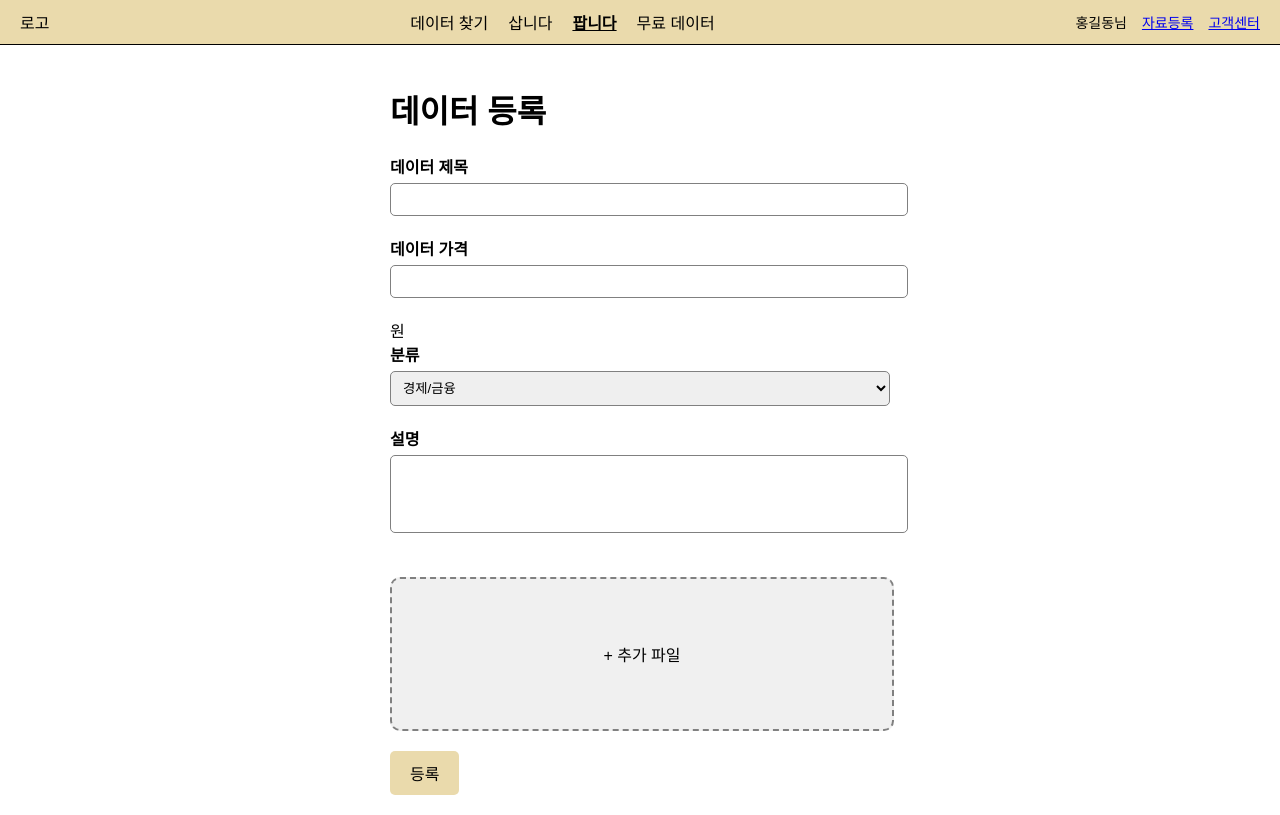
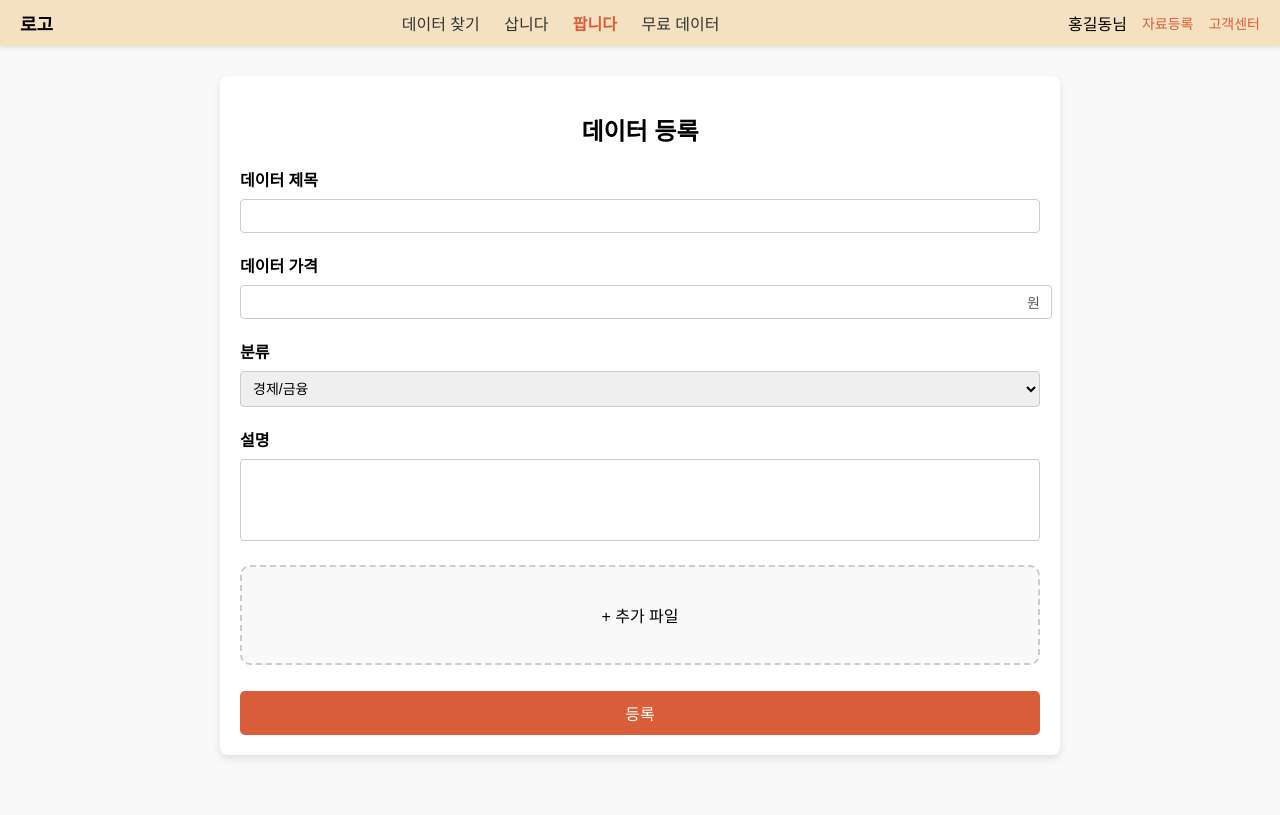
Before and after one commit to ro-jun/Data_Market_Platform, a Flask app: template donguk/datainsert/templates/upload.html in a window 1280 px wide. After the commit the page ends 759 px from the top, so only its background shows below. Run offline with Flask 3, Linux system fonts and the light colour scheme; the template is opened without the code that fills it, so the values that code supplies are empty.

Commit message:
feat: 데이터 등록 페이지 구현

```diff
--- a/donguk/datainsert/app.py
+++ b/donguk/datainsert/app.py
@@ -1,29 +1,44 @@
-from flask import Flask, render_template, request
-import os
+from flask import Flask, render_template, request, jsonify
+from pymongo import MongoClient
 
 app = Flask(__name__)
-UPLOAD_FOLDER = 'static/uploads'
-os.makedirs(UPLOAD_FOLDER, exist_ok=True)
-app.config['UPLOAD_FOLDER'] = UPLOAD_FOLDER
 
-@app.route('/upload', methods=['GET', 'POST'])
-def upload():
-    if request.method == 'POST':
-        title = request.form['title']
-        price = request.form['price']
-        category = request.form['category']
-        description = request.form['description']
-        files = request.files.getlist('files[]')
+# MongoDB 연결 설정
+client = MongoClient('mongodb://localhost:27017/')
+db = client.dataMarket
+data_collection = db.data
 
-        # 파일 저장
-        file_names = []
-        for file in files:
-            file.save(os.path.join(app.config['UPLOAD_FOLDER'], file.filename))
-            file_names.append(file.filename)
+# 데이터 등록 페이지
+@app.route('/')
+def index():
+    return render_template('upload.html')
 
-        return f"등록 성공! 제목: {title}, 가격: {price}, 분류: {category}, 설명: {description}, 파일: {file_names}"
+# 데이터 저장 API
+@app.route('/submit-data', methods=['POST'])
+def submit_data():
+    # JSON 데이터 받아오기
+    data = request.json
+    title = data.get('title')
+    price = data.get('price')
+    category = data.get('category')
+    description = data.get('description')
+    files = data.get('files')
 
-    return render_template('upload.html')
+    # 데이터 유효성 확인
+    if not title or not price or not category or not description or not files:
+        return jsonify({"success": False, "message": "모든 필드를 입력해주세요!"}), 400
+
+    # MongoDB에 저장
+    new_data = {
+        "title": title,
+        "price": price,
+        "category": category,
+        "description": description,
+        "files": files
+    }
+    data_collection.insert_one(new_data)
+
+    return jsonify({"success": True, "message": "등록이 완료되었습니다!"})
 
 if __name__ == '__main__':
     app.run(debug=True)
--- a/donguk/datainsert/static/css/styles.css
+++ b/donguk/datainsert/static/css/styles.css
@@ -1,7 +1,8 @@
-/* 공통 스타일 */
+/* 전체 스타일 */
 body {
+    font-family: Arial, sans-serif;
     margin: 0;
-    font-family: Arial, sans-serif;
+    padding: 0;
     background-color: #f9f9f9;
 }
 
@@ -9,161 +10,200 @@ body {
     display: flex;
     justify-content: space-between;
     align-items: center;
-    background-color: #eadaac;
+    background-color: #f4e1c1;
     padding: 10px 20px;
-    border-bottom: 1px solid black;
+    box-shadow: 0 2px 4px rgba(0, 0, 0, 0.1);
 }
 
-.nav {
-    display: flex;
-    gap: 20px;
+.logo {
+    font-size: 18px;
+    font-weight: bold;
 }
 
 .nav a {
+    margin: 0 10px;
     text-decoration: none;
-    color: black;
-    font-size: 16px;
+    color: #333;
 }
 
 .nav a.active {
     font-weight: bold;
-    text-decoration: underline;
+    color: #d95d39;
 }
 
 .user-info {
     display: flex;
+    align-items: center;
     gap: 15px;
-    font-size: 14px;
 }
 
-/* 업로드 섹션 */
-.content {
-    padding: 20px;
-    display: flex;
-    justify-content: center;
-    align-items: center;
-    background-color: white;
+.user-info a {
+    text-decoration: none;
+    font-size: 14px;
+    color: #d95d39;
 }
 
-.upload-section {
-    width: 500px;
-    text-align: left;
+.content {
+    max-width: 800px;
+    margin: 30px auto;
+    background-color: white;
+    padding: 20px;
+    border-radius: 8px;
+    box-shadow: 0 4px 8px rgba(0, 0, 0, 0.1);
+}
+
+.upload-container h1 {
+    font-size: 24px;
+    font-weight: bold;
+    margin-bottom: 20px;
+    text-align: center;
+}
+
+.form-group {
+    margin-bottom: 20px;
 }
 
 label {
     display: block;
-    margin-bottom: 5px;
+    margin-bottom: 8px;
     font-weight: bold;
 }
 
-input, select, textarea {
+input[type="text"],
+input[type="number"],
+select,
+textarea {
     width: 100%;
     padding: 8px;
-    margin-bottom: 20px;
-    border: 1px solid gray;
-    border-radius: 5px;
+    font-size: 14px;
+    border: 1px solid #ccc;
+    border-radius: 4px;
+    box-sizing: border-box;
+    outline: none;
+}
+
+input[type="text"]:focus,
+input[type="number"]:focus,
+select:focus,
+textarea:focus {
+    border-color: #d95d39;
 }
 
 textarea {
     resize: none;
 }
 
-.file-upload {
-    margin-top: 20px;
+.price-input-container {
+    display: flex;
+    align-items: center;
+    position: relative;
 }
 
-.dropzone {
-    width: 100%;
-    height: 150px;
-    border: 2px dashed gray;
-    border-radius: 10px;
-    display: flex;
-    justify-content: center;
-    align-items: center;
-    margin-bottom: 20px;
-    cursor: pointer;
-    background-color: #f0f0f0;
+.price-input-container input {
+    flex: 1;
+    margin-right: 5px;
 }
 
-.dropzone.dragging {
-    background-color: #e0e0e0;
+.price-input-container .unit {
+    font-size: 14px;
+    color: #555;
+    margin-left: -30px;
 }
 
-/* 기존 파일 업로드 필드 숨기기 */
-.file-input-hidden {
-    display: none; /* 완전히 숨기기 */
+/* 드롭존 */
+.dropzone {
+    border: 2px dashed #ccc;
+    border-radius: 10px;
+    padding: 20px;
+    text-align: center;
+    cursor: pointer;
+    background-color: #f9f9f9;
 }
 
-ul {
-    list-style: none;
+.dropzone:hover {
+    background-color: #f4e4d1;
+}
+
+.file-input-hidden {
+    display: none;
+}
+
+#file-list {
+    margin-top: 10px;
+    list-style-type: none;
     padding: 0;
 }
 
-li {
+#file-list li {
+    margin: 5px 0;
+    font-size: 14px;
     display: flex;
+    justify-content: space-between;
     align-items: center;
-    justify-content: space-between;
-    border: 1px solid gray;
-    border-radius: 5px;
-    padding: 5px 10px;
-    margin-bottom: 10px;
-    background-color: #fff;
 }
 
-.upload-button {
-    padding: 10px 20px;
-    background-color: #eadaac;
+#file-list li .remove-file {
+    margin-left: 10px;
+    color: red;
+    cursor: pointer;
+    font-weight: bold;
+}
+
+#file-list li .remove-file:hover {
+    text-decoration: underline;
+}
+
+/* 팝업 스타일 */
+.popup {
+    position: fixed;
+    top: 50%;
+    left: 50%;
+    transform: translate(-50%, -50%);
+    background-color: white;
+    border: 1px solid #ccc;
+    border-radius: 10px;
+    box-shadow: 0 4px 8px rgba(0, 0, 0, 0.2);
+    padding: 20px;
+    z-index: 1000;
+    display: none;
+}
+
+.popup.hidden {
+    display: none;
+}
+
+.popup-content {
+    text-align: center;
+}
+
+.popup-content button {
+    margin-top: 10px;
+    padding: 8px 16px;
+    background-color: #d95d39;
+    color: white;
     border: none;
     border-radius: 5px;
     cursor: pointer;
-    font-size: 16px;
+    font-size: 14px;
 }
 
-.upload-button:hover {
-    background-color: #d9c3a5;
+.popup-content button:hover {
+    background-color: #c04b34;
 }
 
-/* 팝업 창 기본 스타일 */
-.popup {
-    position: fixed;
-    top: 0;
-    left: 0;
+/* 버튼 스타일 */
+.submit-button {
     width: 100%;
-    height: 100%;
-    background: rgba(0, 0, 0, 0.5); /* 반투명 배경 */
-    display: flex;
-    justify-content: center;
-    align-items: center;
-    z-index: 9999;
+    padding: 10px;
+    background-color: #d95d39;
+    color: white;
+    border: none;
+    border-radius: 5px;
+    font-size: 16px;
+    cursor: pointer;
+    margin-top: 10px;
 }
 
-.popup.hidden {
-    display: none; /* 숨김 처리 */
+.submit-button:hover {
+    background-color: #c04b34;
 }
-
-.popup-content {
-    background: white;
-    padding: 20px 30px;
-    border-radius: 8px;
-    text-align: center;
-    box-shadow: 0px 4px 10px rgba(0, 0, 0, 0.2);
-}
-
-.popup-content p {
-    margin-bottom: 20px;
-    font-size: 18px;
-    font-weight: bold;
-}
-
-#close-popup {
-    padding: 10px 20px;
-    border: none;
-    background-color: #eadaac;
-    border-radius: 5px;
-    cursor: pointer;
-    font-size: 16px;
-}
-
-#close-popup:hover {
-    background-color: #d9c3a5;
-}
--- a/donguk/datainsert/templates/upload.html
+++ b/donguk/datainsert/templates/upload.html
@@ -6,8 +6,9 @@
     <title>데이터 등록</title>
     <link rel="stylesheet" href="{{ url_for('static', filename='css/styles.css') }}">
 </head>
+
 <body>
-    <header class="header">
+     <header class="header">
         <div class="logo">로고</div>
         <nav class="nav">
             <a href="#">데이터 찾기</a>
@@ -20,23 +21,22 @@
             <a href="#">자료등록</a>
             <a href="#">고객센터</a>
         </div>
-    </header>
-    <main class="content">
-        <div class="upload-section">
+    </header>    <main class="content">
+        <div class="upload-container">
             <h1>데이터 등록</h1>
-            <form action="/upload" method="POST" enctype="multipart/form-data" id="data-form">
-                <!-- 데이터 제목 -->
-                <div>
+            <form id="data-form">
+                <div class="form-group">
                     <label for="title">데이터 제목</label>
                     <input type="text" id="title" name="title" required>
                 </div>
-                <!-- 데이터 가격 -->
-                <div>
+                <div class="form-group">
                     <label for="price">데이터 가격</label>
-                    <input type="number" id="price" name="price" required> 원
+                    <div class="price-input-container">
+                        <input type="number" id="price" name="price" required>
+                        <span class="unit">원</span>
+                    </div>
                 </div>
-                <!-- 분류 -->
-                <div>
+                <div class="form-group">
                     <label for="category">분류</label>
                     <select id="category" name="category" required>
                         <option value="경제/금융">경제/금융</option>
@@ -46,26 +46,24 @@
                         <option value="환경/기상">환경/기상</option>
                     </select>
                 </div>
-                <!-- 설명 -->
-                <div>
+                <div class="form-group">
                     <label for="description">설명</label>
                     <textarea id="description" name="description" rows="4" required></textarea>
                 </div>
-                <!-- 추가 파일 -->
-                <div class="file-upload">
-                    <div class="dropzone" id="dropzone">
+                <div class="file-upload-section">
+                    <div id="dropzone" class="dropzone">
                         <p>+ 추가 파일</p>
+                        <input type="file" name="files[]" id="files" class="file-input-hidden" multiple>
                     </div>
-                    <input type="file" name="files[]" id="files" class="file-input-hidden" multiple>
                     <ul id="file-list"></ul>
                 </div>
-                <button type="submit" class="upload-button">등록</button>
+                <button type="submit" class="submit-button">등록</button>
             </form>
         </div>
     </main>
-        <div id="popup" class="popup hidden">
+    <div id="popup" class="popup hidden">
         <div class="popup-content">
-            <p>등록이 완료되었습니다!</p>
+            <p id="popup-message">등록이 완료되었습니다!</p>
             <button id="close-popup">확인</button>
         </div>
     </div>
```
Also changed, not shown: donguk/datainsert/static/js/scripts.js (+61 -75 lines), donguk/mypage/app.py (+10 -18 lines).
